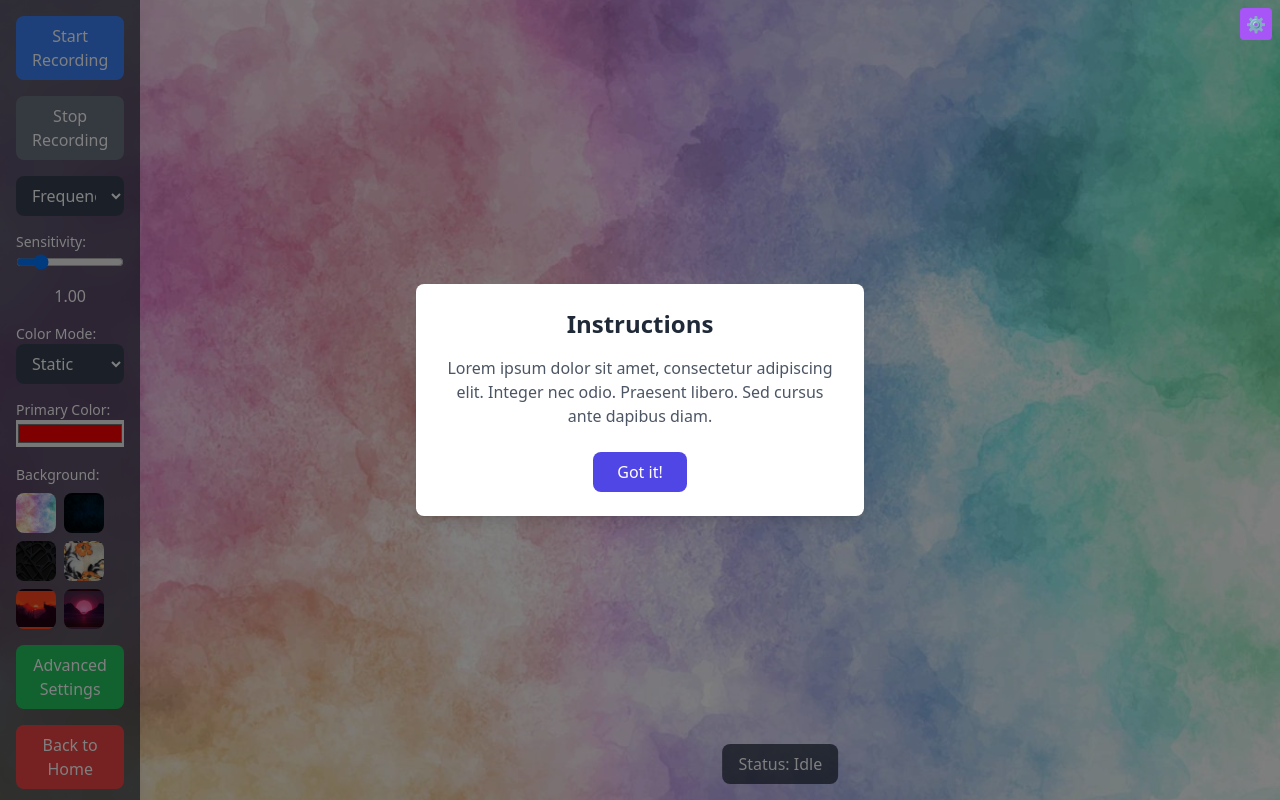
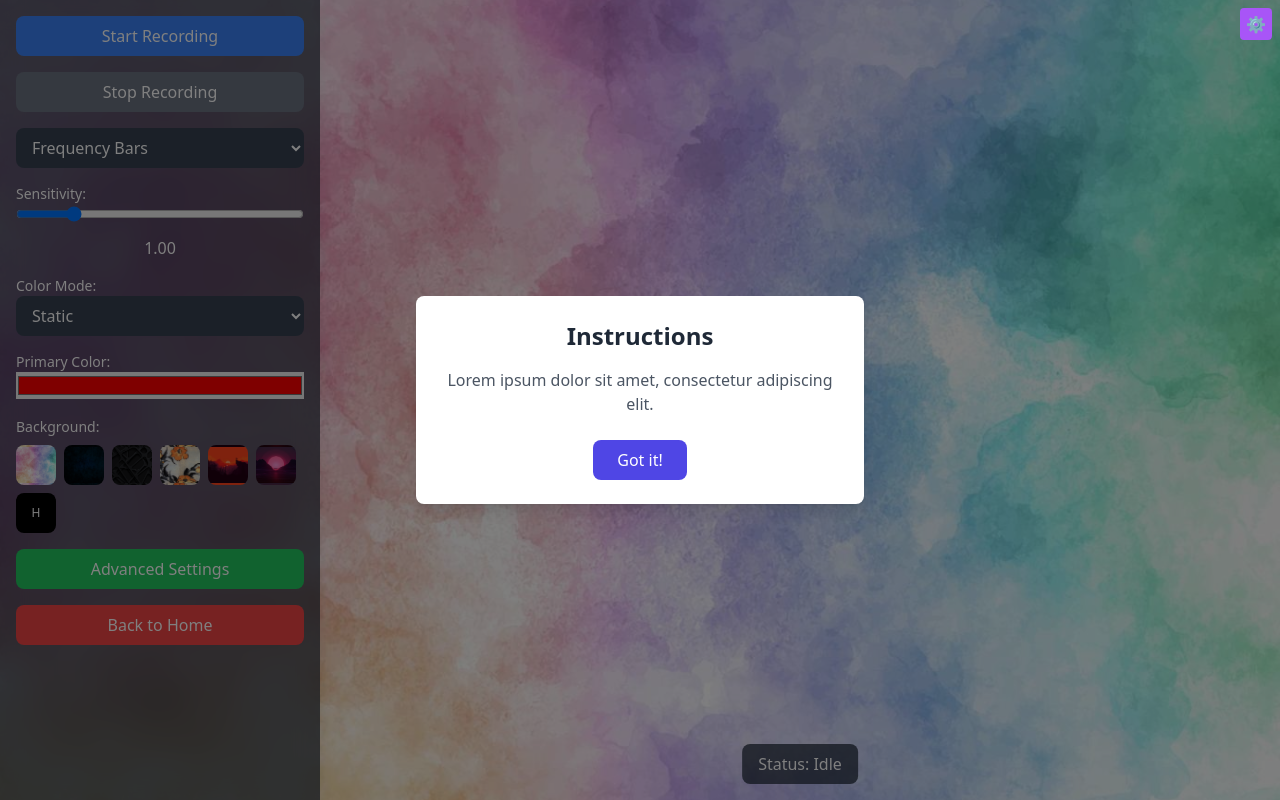
Before and after one commit to maciejgrosz/animus, a Flask app: page /live-animation in a window 1280 px wide; the page is wider, and only the part inside the window is pictured. Run offline with Flask 2, Linux system fonts and the light colour scheme; some libraries are stand-ins or nearby versions.

Commit message:
Hydra feature

```diff
--- a/static/js/canvasUtils.js
+++ b/static/js/canvasUtils.js
@@ -26,6 +26,7 @@ let sensitivity = 1; // Default sensitivity
 export const getSensitivity = () => sensitivity;
 
 export const updateSensitivity = (newSensitivity, sensitivityValue) => {
-    sensitivity = newSensitivity;
-    sensitivityValue.textContent = sensitivity.toFixed(2);
+    const numericValue = parseFloat(newSensitivity);
+    const safeValue = isNaN(numericValue) ? 1.0 : numericValue;
+    sensitivityValue.textContent = safeValue.toFixed(2);
 };
--- /dev/null
+++ b/static/js/hydraHandler.js
@@ -0,0 +1,95 @@
+let hydra = null;
+
+export function setupHydraModeToggle() {
+    const modeSelector = document.getElementById("mode-selector");
+    const hydraCanvas = document.getElementById("hydra-canvas");
+
+    function initHydra() {
+        if (!hydraCanvas) {
+            console.warn("🚫 Hydra canvas not found.");
+            return;
+        }
+
+        const ctx = hydraCanvas.getContext("webgl") || hydraCanvas.getContext("2d");
+        if (!ctx) {
+            console.warn("🚫 No rendering context available on Hydra canvas.");
+            hydraCanvas.classList.remove("hidden");
+            hydraCanvas.style.background = "black";
+            return;
+        }
+
+        hydraCanvas.classList.remove("hidden");
+        hydraCanvas.width = window.innerWidth;
+        hydraCanvas.height = window.innerHeight;
+
+        if (!hydra) {
+            console.log("🌀 Initializing Hydra...");
+            try {
+                hydra = new Hydra({ canvas: hydraCanvas });
+                hydra.setResolution(hydraCanvas.width, hydraCanvas.height);
+
+                // 🧪 Test pattern
+                osc(10, 0.1, 1.2)
+                    .rotate(0.2)
+                    .color(1, 0.3, 0.8)
+                    .modulate(osc(5).kaleid(3), 0.4)
+                    .out();
+
+                console.log("✅ Hydra initialized successfully.");
+            } catch (e) {
+                console.error("❌ Hydra initialization failed:", e);
+                hydraCanvas.style.background = "black";
+            }
+        } else {
+            hydra.setResolution(hydraCanvas.width, hydraCanvas.height);
+        }
+    }
+
+    function disableHydra() {
+        if (hydra) {
+            console.log("🛑 Disabling Hydra...");
+            solid(0, 0, 0, 0).out();
+        }
+        if (hydraCanvas) {
+            hydraCanvas.classList.add("hidden");
+        }
+    }
+
+    if (modeSelector && hydraCanvas) {
+        modeSelector.addEventListener("change", (e) => {
+            const mode = e.target.value;
+            if (mode === "hydra") {
+                initHydra();
+            } else {
+                disableHydra();
+            }
+        });
+    }
+
+    // Expose initHydra for manual triggering if needed
+    window.__initHydra = initHydra;
+}
+
+export function selectHydraBackground() {
+    const hydraCanvas = document.getElementById("hydra-canvas");
+    if (hydraCanvas) {
+        console.log("🌌 Enabling Hydra background...");
+        hydraCanvas.classList.remove("hidden");
+    }
+
+    document.body.style.backgroundImage = "none";
+
+    document.querySelectorAll('.border-white').forEach(el => {
+        el.classList.remove('border-white');
+    });
+
+    const hydraBox = document.getElementById("bg-hydra");
+    if (hydraBox) {
+        hydraBox.classList.add('border-white');
+    }
+
+    // ✅ Explicitly initialize Hydra background
+    if (typeof window.__initHydra === "function") {
+        window.__initHydra();
+    }
+}
--- a/templates/live-animation.html
+++ b/templates/live-animation.html
@@ -1,44 +1,28 @@
 <!DOCTYPE html>
 <html lang="en">
 <head>
-    <meta charset="UTF-8">
-    <meta name="viewport" content="width=device-width, initial-scale=1.0">
+    <meta charset="UTF-8" />
+    <meta name="viewport" content="width=device-width, initial-scale=1.0" />
     <title>Live Audio Visualization</title>
     <script src="https://cdn.tailwindcss.com"></script>
-    <script>
-        document.addEventListener('DOMContentLoaded', () => {
-            const popup = document.getElementById('instruction-popup');
-            const closeButton = document.getElementById('close-popup');
+    <script src="https://unpkg.com/hydra-synth"></script>
+</head>
 
-            // Ensure button and popup exist
-            if (popup && closeButton) {
-                closeButton.addEventListener('click', () => {
-                    popup.classList.add('hidden'); // Add hidden class to close the popup
-                });
-            }
-        });
-    </script>
-    <script type="module" src="../static/js/visualizations/web.js"></script>
-</head>
 <body class="bg-cover bg-center text-white h-screen flex overflow-hidden" style="background-image: url('/static/img/colorful.jpg');">
 <!-- Instructions Popup -->
 <div id="instruction-popup" class="fixed inset-0 bg-black bg-opacity-50 flex items-center justify-center z-50">
     <div class="bg-white p-6 rounded-lg shadow-lg max-w-md text-center">
         <h2 class="text-2xl font-bold text-gray-800 mb-4">Instructions</h2>
-        <p class="text-gray-600 mb-6">
-            Lorem ipsum dolor sit amet, consectetur adipiscing elit. Integer nec odio. Praesent libero. Sed cursus ante dapibus diam.
-        </p>
+        <p class="text-gray-600 mb-6">Lorem ipsum dolor sit amet, consectetur adipiscing elit.</p>
         <button id="close-popup" class="px-6 py-2 bg-indigo-600 text-white rounded-lg hover:bg-indigo-700 transition">Got it!</button>
     </div>
 </div>
 
-<!-- Toggle Settings Button (small gear icon in top-right) -->
-<button id="toggle-settings" class="fixed top-2 right-2 z-50 bg-purple-500 text-white w-8 h-8 flex items-center justify-center rounded hover:bg-purple-600 transition">
-    ⚙️
-</button>
+<!-- Settings Button -->
+<button id="toggle-settings" class="fixed top-2 right-2 z-50 bg-purple-500 text-white w-8 h-8 flex items-center justify-center rounded hover:bg-purple-600 transition">⚙️</button>
 
-<!-- Quick Settings Panel -->
-<div id="settings-panel" class="flex flex-col w-1/4 bg-gray-800/70 p-4 shadow-lg space-y-4 backdrop-blur-md transition-all">
+<!-- Settings Panel -->
+<div id="settings-panel" class="flex flex-col w-1/4 bg-gray-800/70 p-4 shadow-lg space-y-4 backdrop-blur-md transition-all z-40">
     <button id="record-btn" class="w-full py-2 px-4 bg-blue-500 text-white rounded-lg hover:bg-blue-600 transition">Start Recording</button>
     <button id="stop-btn" class="w-full py-2 px-4 bg-gray-500 text-white rounded-lg hover:bg-gray-600 transition" disabled>Stop Recording</button>
 
@@ -62,9 +46,10 @@
 
     <div>
         <label for="sensitivity-slider" class="block text-sm">Sensitivity:</label>
-        <input type="range" id="sensitivity-slider" min="0.1" max="5" step="0.1" value="1" class="w-full">
+        <input type="range" id="sensitivity-slider" min="0.1" max="5" step="0.1" value="1" class="w-full" />
         <span id="sensitivity-value" class="block text-center mt-2">1.00</span>
     </div>
+
     <div>
         <label for="color-mode" class="block text-sm">Color Mode:</label>
         <select id="color-mode" class="w-full py-2 px-3 bg-gray-700 text-white rounded-lg">
@@ -79,136 +64,112 @@
 
     <div>
         <label for="color-picker" class="block text-sm">Primary Color:</label>
-        <input type="color" id="color-picker" value="#ff0000" class="w-full">
+        <input type="color" id="color-picker" value="#ff0000" class="w-full" />
     </div>
+
+    <!-- Background Section -->
     <div>
         <label class="block text-sm mb-2">Background:</label>
         <div class="flex flex-wrap gap-2">
-            <!-- Background Previews -->
+            <!-- Previews -->
             <div id="bg-colorful" class="w-10 h-10 rounded-lg cursor-pointer bg-cover bg-center border-2 border-transparent hover:border-white transition"
                  style="background-image: url('/static/img/colorful.jpg');"
-                 onclick="changeBackground('/static/img/colorful.jpg', 'bg-colorful')">
-            </div>
+                 onclick="changeBackground('/static/img/colorful.jpg', 'bg-colorful')"></div>
             <div id="bg-dark" class="w-10 h-10 rounded-lg cursor-pointer bg-cover bg-center border-2 border-transparent hover:border-white transition"
                  style="background-image: url('/static/img/dark_blue.jpg');"
-                 onclick="changeBackground('/static/img/dark_blue.jpg', 'bg-dark')">
-            </div>
+                 onclick="changeBackground('/static/img/dark_blue.jpg', 'bg-dark')"></div>
             <div id="bg-dark-abstract" class="w-10 h-10 rounded-lg cursor-pointer bg-cover bg-center border-2 border-transparent hover:border-white transition"
                  style="background-image: url('/static/img/dark_abstract.jpg');"
-                 onclick="changeBackground('/static/img/dark_abstract.jpg', 'bg-dark-abstract')">
-            </div>
+                 onclick="changeBackground('/static/img/dark_abstract.jpg', 'bg-dark-abstract')"></div>
             <div id="bg-flowers" class="w-10 h-10 rounded-lg cursor-pointer bg-cover bg-center border-2 border-transparent hover:border-white transition"
                  style="background-image: url('/static/img/flowers.jpg');"
-                 onclick="changeBackground('/static/img/flowers.jpg', 'bg-flowers')">
-            </div>
+                 onclick="changeBackground('/static/img/flowers.jpg', 'bg-flowers')"></div>
             <div id="bg-minimalist" class="w-10 h-10 rounded-lg cursor-pointer bg-cover bg-center border-2 border-transparent hover:border-white transition"
                  style="background-image: url('/static/img/minimalist_view.jpg');"
-                 onclick="changeBackground('/static/img/minimalist_view.jpg', 'bg-minimalist')">
-            </div>
+                 onclick="changeBackground('/static/img/minimalist_view.jpg', 'bg-minimalist')"></div>
             <div id="bg-neon" class="w-10 h-10 rounded-lg cursor-pointer bg-cover bg-center border-2 border-transparent hover:border-white transition"
                  style="background-image: url('/static/img/neon.jpg');"
-                 onclick="changeBackground('/static/img/neon.jpg', 'bg-neon')">
+                 onclick="changeBackground('/static/img/neon.jpg', 'bg-neon')"></div>
+            <!-- Hydra Square -->
+            <div id="bg-hydra"
+                 class="w-10 h-10 rounded-lg cursor-pointer bg-black text-xs text-white flex items-center justify-center border-2 border-transparent hover:border-white transition"
+                 onclick="window.selectHydraBackground?.()">
+                H
             </div>
         </div>
     </div>
 
-    <!-- Advanced Settings Toggle Button -->
-    <button id="advanced-settings-toggle" class="w-full py-2 px-4 bg-green-500 text-white rounded-lg hover:bg-green-600 transition">
-        Advanced Settings
-    </button>
+    <!-- Advanced Settings -->
+    <button id="advanced-settings-toggle" class="w-full py-2 px-4 bg-green-500 text-white rounded-lg hover:bg-green-600 transition">Advanced Settings</button>
 
-    <!-- Hidden Advanced Settings Panel -->
     <div id="advanced-settings" class="hidden mt-4 p-4 bg-gray-700 rounded-lg">
-        <!-- Beat Detection Advanced Options -->
         <div class="mb-4">
             <label for="beat-threshold-factor" class="block text-sm">Beat Threshold Factor:</label>
-            <input type="range" id="beat-threshold-factor" min="1" max="10" step="0.1" value="1.5" class="w-full">
+            <input type="range" id="beat-threshold-factor" min="1" max="10" step="0.1" value="1.5" class="w-full" />
             <span id="beat-threshold-factor-value" class="block text-center mt-2">1.5</span>
         </div>
         <div class="mb-4">
             <label for="beat-history-size" class="block text-sm">Beat History Size:</label>
-            <input type="range" id="beat-history-size" min="10" max="100" step="1" value="43" class="w-full">
+            <input type="range" id="beat-history-size" min="10" max="100" step="1" value="43" class="w-full" />
             <span id="beat-history-size-value" class="block text-center mt-2">43</span>
         </div>
         <div class="mb-4">
             <label for="min-beat-interval" class="block text-sm">Min Beat Interval (ms):</label>
-            <input type="range" id="min-beat-interval" min="100" max="10000" step="50" value="300" class="w-full">
+            <input type="range" id="min-beat-interval" min="100" max="10000" step="50" value="300" class="w-full" />
             <span id="min-beat-interval-value" class="block text-center mt-2">300</span>
         </div>
-        <!-- Add this button inside your settings panel -->
         <button id="toggle-beat-transition" class="w-full py-2 px-4 bg-orange-500 text-white rounded-lg hover:bg-orange-600 transition">
             Disable Beat Transition
         </button>
-        <!-- Additional advanced options can be added here -->
     </div>
-
-    <script>
-        function changeBackground(imagePath, selectedId) {
-            // Change the body background
-            document.body.style.backgroundImage = `url('${imagePath}')`;
-
-            // Remove border highlight from all preview divs
-            document.querySelectorAll('.border-white').forEach(el => {
-                el.classList.remove('border-white');
-            });
-
-            // Highlight the selected background
-            document.getElementById(selectedId).classList.add('border-white');
-        }
-
-        // Toggle Advanced Settings Panel
-        const advancedToggle = document.getElementById('advanced-settings-toggle');
-        const advancedPanel = document.getElementById('advanced-settings');
-
-        advancedToggle.addEventListener('click', () => {
-            advancedPanel.classList.toggle('hidden');
-        });
-
-        // Update display for advanced settings inputs in real time.
-        const beatThresholdInput = document.getElementById('beat-threshold-factor');
-        const beatThresholdDisplay = document.getElementById('beat-threshold-factor-value');
-        beatThresholdInput.addEventListener('input', (event) => {
-            beatThresholdDisplay.textContent = event.target.value;
-            // Update your beat detection parameter variable here.
-        });
-
-        const beatHistoryInput = document.getElementById('beat-history-size');
-        const beatHistoryDisplay = document.getElementById('beat-history-size-value');
-        beatHistoryInput.addEventListener('input', (event) => {
-            beatHistoryDisplay.textContent = event.target.value;
-            // Update your history window size variable accordingly.
-        });
-
-        const minBeatIntervalInput = document.getElementById('min-beat-interval');
-        const minBeatIntervalDisplay = document.getElementById('min-beat-interval-value');
-        minBeatIntervalInput.addEventListener('input', (event) => {
-            minBeatIntervalDisplay.textContent = event.target.value;
-            // Update your minimum beat interval variable accordingly.
-        });
-
-        // Toggle Settings Panel Collapse/Expand using the toggle button in the top-right
-        const toggleSettingsBtn = document.getElementById('toggle-settings');
-        const settingsPanel = document.getElementById('settings-panel');
-        toggleSettingsBtn.addEventListener('click', () => {
-            settingsPanel.classList.toggle('hidden');
-        });
-    </script>
 
     <a href="/" class="block w-full py-2 px-4 text-center bg-red-500 rounded-lg hover:bg-red-600 transition">Back to Home</a>
 </div>
 
-<body class="h-screen flex flex-col m-0 p-0">
+<!-- 🔮 Hydra Canvas (background) -->
+<canvas id="hydra-canvas" class="absolute top-0 left-0 w-full h-full z-0 hidden"></canvas>
+
+<!-- 🎵 Audio Visualizer Canvas -->
 <div class="relative flex-grow">
-    <canvas id="audio-visualizer" class="w-full h-full block"></canvas>
-    <div class="absolute bottom-4 left-1/2 transform -translate-x-1/2 bg-gray-800 bg-opacity-75 text-center py-2 px-4 rounded-lg">
+    <canvas id="audio-visualizer" class="absolute top-0 left-0 w-full h-full z-10 pointer-events-none"></canvas>
+    <div class="absolute bottom-4 left-1/2 transform -translate-x-1/2 bg-gray-800 bg-opacity-75 text-center py-2 px-4 rounded-lg z-20">
         Status: <span id="status">Idle</span>
     </div>
 </div>
-</body>
 
-
-<!-- Load JavaScript -->
+<!-- Load Scripts -->
 <script type="module" src="./static/js/main.js"></script>
 <script type="module" src="{{ url_for('static', filename='js/main.js') }}"></script>
+
+<!-- Legacy Inline Script for Instructions + Backgrounds -->
+<script>
+    document.addEventListener('DOMContentLoaded', () => {
+        const popup = document.getElementById('instruction-popup');
+        const closeButton = document.getElementById('close-popup');
+        const toggleSettingsBtn = document.getElementById('toggle-settings');
+        const settingsPanel = document.getElementById('settings-panel');
+
+        if (popup && closeButton) {
+            closeButton.addEventListener('click', () => popup.classList.add('hidden'));
+        }
+
+        toggleSettingsBtn.addEventListener('click', () => settingsPanel.classList.toggle('hidden'));
+    });
+
+    function changeBackground(imagePath, selectedId) {
+        // Set background image
+        document.body.style.backgroundImage = `url('${imagePath}')`;
+
+        // Hide hydra canvas in case it was shown
+        const hydraCanvas = document.getElementById("hydra-canvas");
+        if (hydraCanvas) hydraCanvas.classList.add("hidden");
+
+        // Visually mark the selected box
+        document.querySelectorAll(".border-white").forEach(el => el.classList.remove("border-white"));
+        document.getElementById(selectedId)?.classList.add("border-white");
+
+        // ✅ DO NOT touch `mode-selector.value` here
+    }
+</script>
 </body>
 </html>
```
Also changed, not shown: static/js/main.js (+43 -2 lines).
